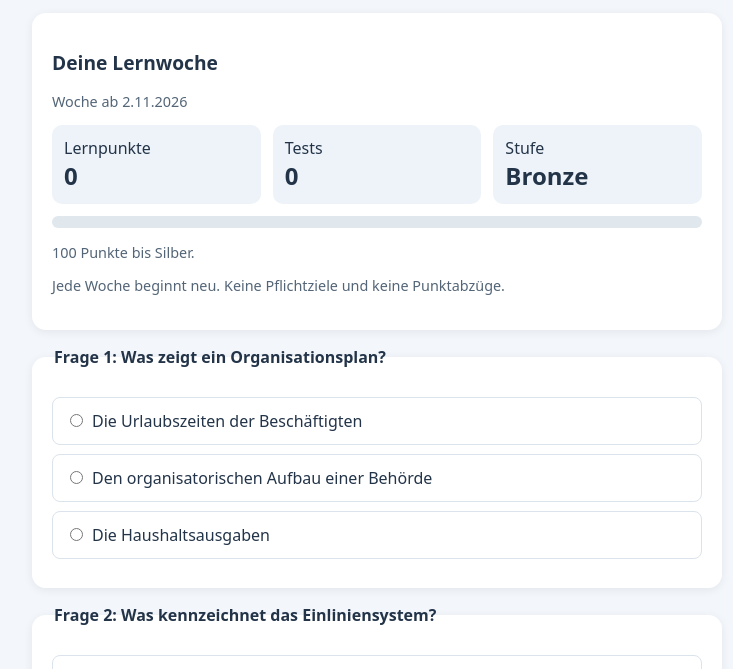
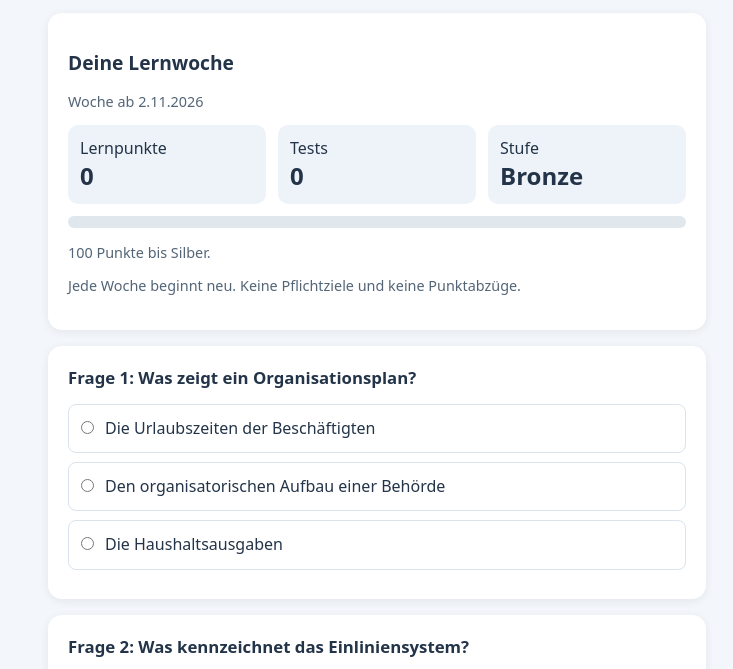
Before and after one commit to jpauliks/bva-pruefungstraining, a plain HTML site: page index.html in a window 1280 px wide. Shown: the part 104-773 px from the top of the page, without its empty margins (263-996 px from the left). Drawn offline with Linux system fonts and the light colour scheme.

Commit message:
Enhance quiz rendering with ARIA roles and headings
Updated quiz rendering for accessibility and improved structure.

```diff
--- a/index.html
+++ b/index.html
@@ -5,6 +5,14 @@
 <title>BVA Prüfungstraining</title>
 <style>
 :root{font-family:system-ui,-apple-system,sans-serif;color:#233449;background:#f3f6fa}body{max-width:690px;margin:24px auto;padding:0 16px 50px}h1{color:#174a78;font-size:1.7rem}h2{font-size:1.2rem}.panel,.frage{background:white;border-radius:14px;padding:20px;margin:16px 0;box-shadow:0 2px 10px #132b4512}.meta{color:#536577}.stats{display:flex;gap:12px;flex-wrap:wrap}.stat{flex:1;min-width:100px;background:#edf3f8;border-radius:10px;padding:12px}.stat strong{display:block;font-size:1.5rem}.bar{height:12px;border-radius:10px;background:#e0e8ee;overflow:hidden;margin:12px 0}.fill{height:100%;background:#248879;width:0%;transition:width .25s}label.option{display:block;border:1px solid #dbe3ec;border-radius:8px;padding:12px;margin:9px 0;cursor:pointer}input{margin-right:9px}button{background:#174a78;color:white;border:0;padding:14px 18px;border-radius:9px;font-size:1rem;cursor:pointer;margin:8px 8px 8px 0}button:disabled{opacity:.5;cursor:default}.secondary{background:#e6eef5;color:#174a78}.feedback{border-left:4px solid #248879;padding-left:12px;margin:15px 0}.wrong{border-left-color:#b77d36}.small{font-size:.9rem;color:#536577}button:focus-visible,input:focus-visible{outline:3px solid #f0a63c;outline-offset:3px}
+
+/* iPhone: feste Kartenbreite und saubere Textumbrueche */
+*,*::before,*::after{box-sizing:border-box}
+.frage{min-width:0;width:100%;overflow-wrap:break-word}
+.frage h3{font-size:1.05rem;line-height:1.45;margin:0 0 14px;overflow-wrap:anywhere}
+label.option{display:flex;align-items:flex-start;gap:11px;min-width:0;line-height:1.45}
+label.option input{flex:0 0 auto;margin:4px 0 0}
+label.option span{flex:1;min-width:0;overflow-wrap:break-word}
 </style>
 </head>
 <body>
@@ -39,7 +47,7 @@ function getWeek(){const key=weekStart();try{const obj=JSON.parse(localStorage.g
 function saveWeek(obj){try{localStorage.setItem(storageKey,JSON.stringify(obj));return true;}catch(e){return false;}}
 function level(p){return p>=200?'Gold':p>=100?'Silber':'Bronze';}
 function renderWeek(){const w=getWeek();$('weekLabel').textContent='Woche ab '+new Date(w.week+'T12:00:00').toLocaleDateString('de-DE');$('weeklyPoints').textContent=w.points;$('weeklyTests').textContent=w.tests;$('weeklyLevel').textContent=level(w.points);const threshold=w.points<100?100:w.points<200?200:200;$('weeklyBar').style.width=Math.min(100,w.points/threshold*100)+'%';$('nextLevel').textContent=w.points>=200?'Gold erreicht! ⭐':`${threshold-w.points} Punkte bis ${threshold===100?'Silber':'Gold'}.`;}
-function renderQuiz(){const quiz=$('quiz');quiz.replaceChildren();tasks.forEach((t,i)=>{const box=document.createElement('fieldset');box.className='frage';box.style.border='0';const legend=document.createElement('legend');legend.style.fontWeight='bold';legend.textContent=`Frage ${i+1}: ${t.question}`;box.append(legend);t.answers.forEach((a,j)=>{const label=document.createElement('label');label.className='option';const input=document.createElement('input');input.type='radio';input.name='q'+i;input.value=String(j);label.append(input,document.createTextNode(a));box.append(label);});quiz.append(box);});}
+function renderQuiz(){const quiz=$('quiz');quiz.replaceChildren();tasks.forEach((t,i)=>{const box=document.createElement('div');box.className='frage';box.setAttribute('role','group');const heading=document.createElement('h3');heading.id='question-'+i;heading.textContent=`Frage ${i+1}: ${t.question}`;box.setAttribute('aria-labelledby',heading.id);box.append(heading);t.answers.forEach((a,j)=>{const label=document.createElement('label');label.className='option';const input=document.createElement('input');input.type='radio';input.name='q'+i;input.value=String(j);const answerText=document.createElement('span');answerText.textContent=a;label.append(input,answerText);box.append(label);});quiz.append(box);});}
 let emailText='';let submitted=false;
 function submitTest(){if(submitted)return;submitted=true;let correct=0;const details=[];const result=$('result');result.replaceChildren();tasks.forEach((t,i)=>{const selected=document.querySelector(`input[name="q${i}"]:checked`);const answer=selected?Number(selected.value):-1;const ok=answer===t.correct;if(ok)correct++;details.push({task:t,answer,ok});});
 const percent=Math.round(100*correct/tasks.length);const w=getWeek();w.points+=correct*10;w.tests+=1;const saved=saveWeek(w);renderWeek();
```
